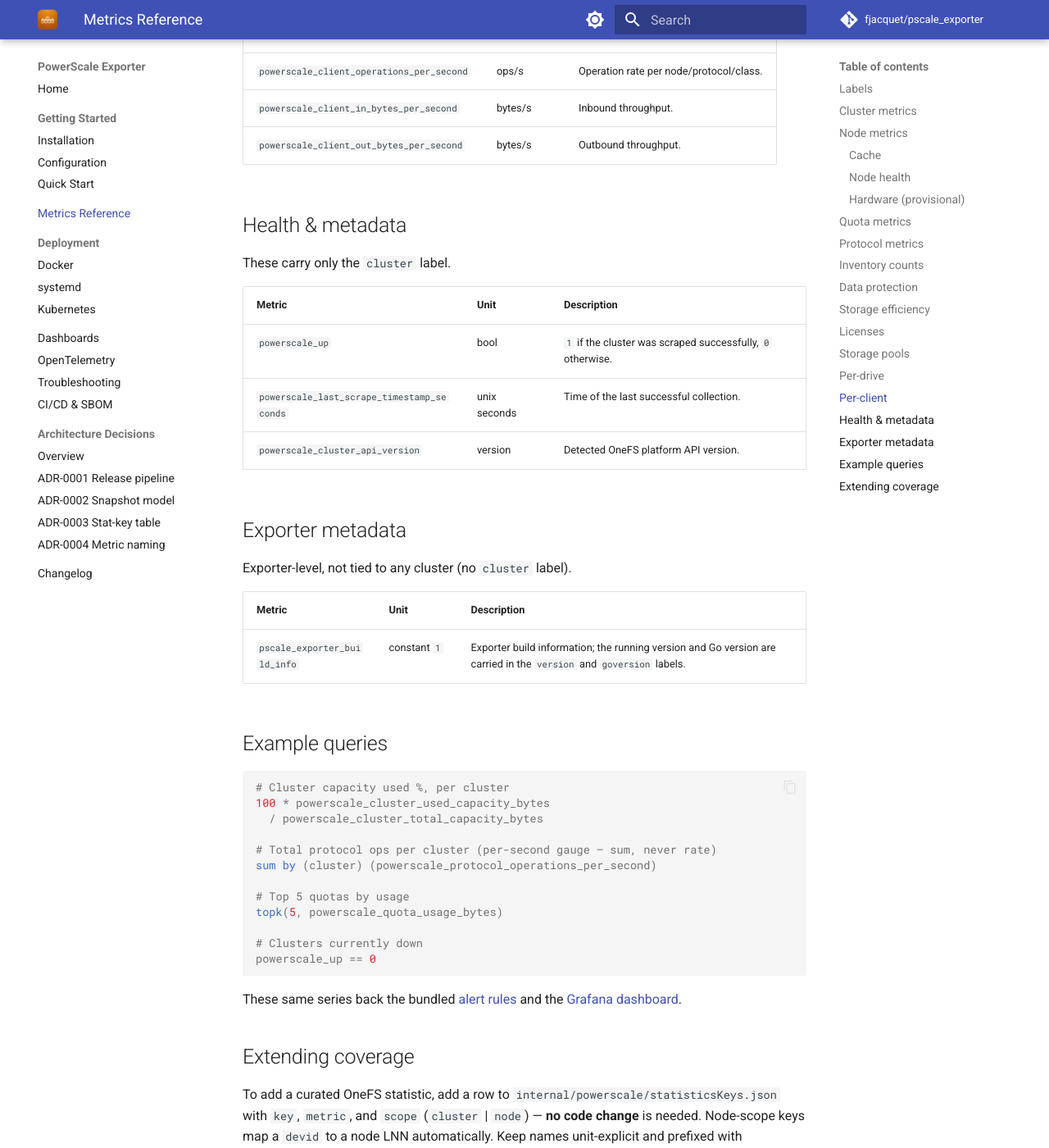
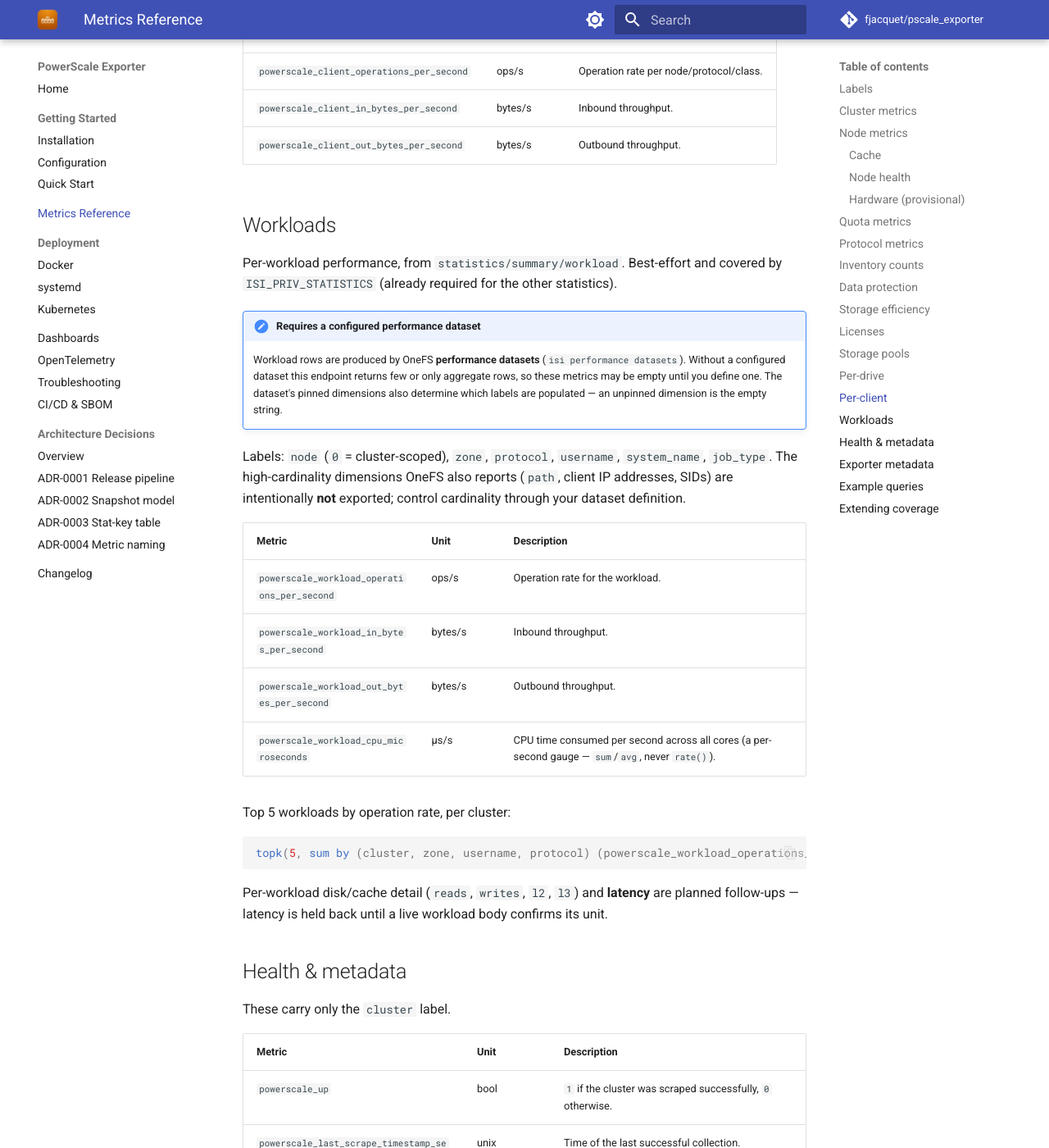
Before and after one commit to fjacquet/pscale_exporter, an MkDocs documentation site: the page built from docs/metrics.md, in a window 1280 px wide and 1400 px high, scrolled down 6910 px. Shown: the whole window at 82% size. Built offline with MkDocs 1.6.1 and Material for MkDocs 9.7.7, drawn with Linux system fonts in a browser that asks for light colours; comment, search, counter and statistics services are not loaded.

Commit message:
docs: document per-workload metrics and the performance-dataset prerequisite

````diff
--- a/docs/metrics.md
+++ b/docs/metrics.md
@@ -210,6 +210,37 @@ cardinality (individual remote clients are intentionally not exported). Best-eff
 | `powerscale_client_in_bytes_per_second` | bytes/s | Inbound throughput. |
 | `powerscale_client_out_bytes_per_second` | bytes/s | Outbound throughput. |
 
+## Workloads
+
+Per-workload performance, from `statistics/summary/workload`. Best-effort and covered by
+`ISI_PRIV_STATISTICS` (already required for the other statistics).
+
+!!! note "Requires a configured performance dataset"
+    Workload rows are produced by OneFS **performance datasets** (`isi performance datasets`).
+    Without a configured dataset this endpoint returns few or only aggregate rows, so these
+    metrics may be empty until you define one. The dataset's pinned dimensions also determine
+    which labels are populated — an unpinned dimension is the empty string.
+
+Labels: `node` (`0` = cluster-scoped), `zone`, `protocol`, `username`, `system_name`,
+`job_type`. The high-cardinality dimensions OneFS also reports (`path`, client IP addresses,
+SIDs) are intentionally **not** exported; control cardinality through your dataset definition.
+
+| Metric | Unit | Description |
+|---|---|---|
+| `powerscale_workload_operations_per_second` | ops/s | Operation rate for the workload. |
+| `powerscale_workload_in_bytes_per_second` | bytes/s | Inbound throughput. |
+| `powerscale_workload_out_bytes_per_second` | bytes/s | Outbound throughput. |
+| `powerscale_workload_cpu_microseconds` | µs/s | CPU time consumed per second across all cores (a per-second gauge — `sum`/`avg`, never `rate()`). |
+
+Top 5 workloads by operation rate, per cluster:
+
+```promql
+topk(5, sum by (cluster, zone, username, protocol) (powerscale_workload_operations_per_second))
+```
+
+Per-workload disk/cache detail (`reads`, `writes`, `l2`, `l3`) and **latency** are planned
+follow-ups — latency is held back until a live workload body confirms its unit.
+
 ## Health & metadata
 
 These carry only the `cluster` label.
````
